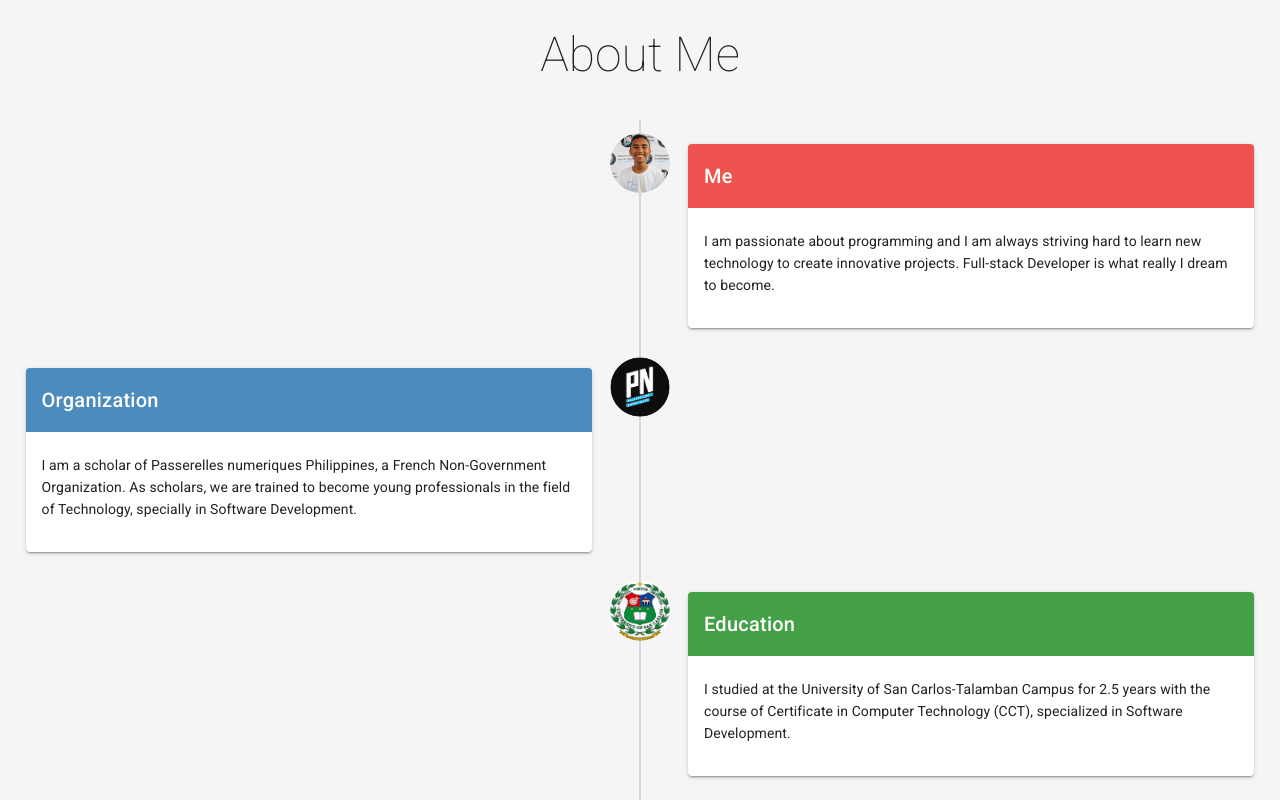
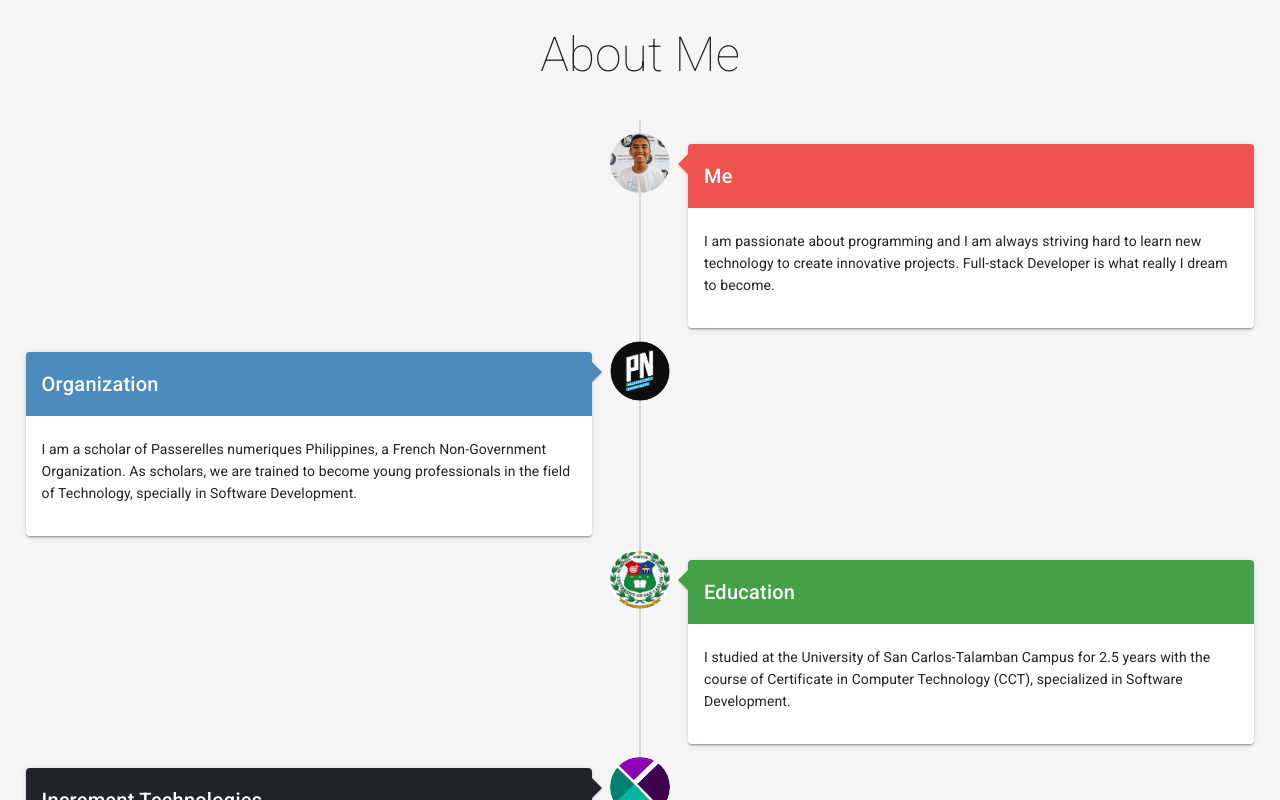
Before and after one commit to rLaurentePn2k19/my-portfolio, a Vue app: page / in a window 1280 px wide. Shown: the part 720-1520 px from the top of the page. Built offline with nearby package versions, Linux system fonts and the light colour scheme; some icons are missing.

Commit message:
Updated Resume

```diff
--- a/src/components/modules/About.vue
+++ b/src/components/modules/About.vue
@@ -5,7 +5,7 @@
       threshold: 0.5,
     }"
     min-height="200"
-    transition="fade-transition"
+    transition="scale-transition"
   >
     <div id="about">
       <div style="padding: 2%">
@@ -27,22 +27,20 @@
                 <img :src="item.src" />
               </v-avatar>
             </template>
-            <v-lazy
-              v-model="isActiveItem"
-              :options="{
-                threshold: 1,
-              }"
-              min-height="200"
-              transition="fade-transition"
-            >
-              <v-card :color="item.color" dark>
+            <v-hover open-delay="150" v-slot="{ hover }">
+              <v-card
+                :color="item.color"
+                dark
+                :elevation="hover ? 16 : 2"
+                :class="{ 'on-hover': hover }"
+              >
                 <v-card-title class="title">{{ item.title }}</v-card-title>
                 <v-card-text class="white text--primary">
                   <br />
                   <p>{{ item.description }}</p>
                 </v-card-text>
               </v-card>
-            </v-lazy>
+            </v-hover>
           </v-timeline-item>
         </v-timeline>
       </div>
@@ -71,7 +69,7 @@ export default {
           icon: " mdi-account-multiple",
           src: require("@/assets/pn-logo.png"),
           description:
-            "I am a scholar of Passerelles numeriques Philippines, a French Non-Government Organization. As scholars, we are trained to become young professionals in the field of Technology, specially in Software Development.",
+            "I am a scholar of Passerelles numeriques Philippines, a French Non-Government Organization. As scholars, we are trained to become young professionals in the field of Technology, specially in Software Development. ",
         },
         {
           color: "#43A047",
@@ -99,9 +97,13 @@ export default {
         },
       ],
     };
-  },
+  }
 };
 </script>
 
-<style>
+<style lang="sass" scoped>
+.v-card.on-hover.theme--dark
+  background-color: rgba(#FFF, 0.8)
+  >.v-card__text
+    color: #000
 </style>
--- a/src/components/modules/Contact.vue
+++ b/src/components/modules/Contact.vue
@@ -5,7 +5,7 @@
       threshold: 0.5,
     }"
     min-height="200"
-    transition="fade-transition"
+    transition="scale-transition"
   >
     <div id="contact">
       <div style="padding-bottom: 35px">
--- a/src/components/modules/Projects.vue
+++ b/src/components/modules/Projects.vue
@@ -5,7 +5,7 @@
       threshold: 0.5,
     }"
     min-height="200"
-    transition="fade-transition"
+    transition="scale-transition"
   >
     <div id="projects">
       <v-row align="center" justify="center">
--- a/src/components/modules/Skills.vue
+++ b/src/components/modules/Skills.vue
@@ -5,7 +5,7 @@
       threshold: 0.5,
     }"
     min-height="200"
-    transition="fade-transition"
+    transition="scale-transition"
   >
     <div id="skills">
       <v-row align="center" justify="center">
```
Also changed, not shown: 1 other file (tests, documents, lock files or other folders).
